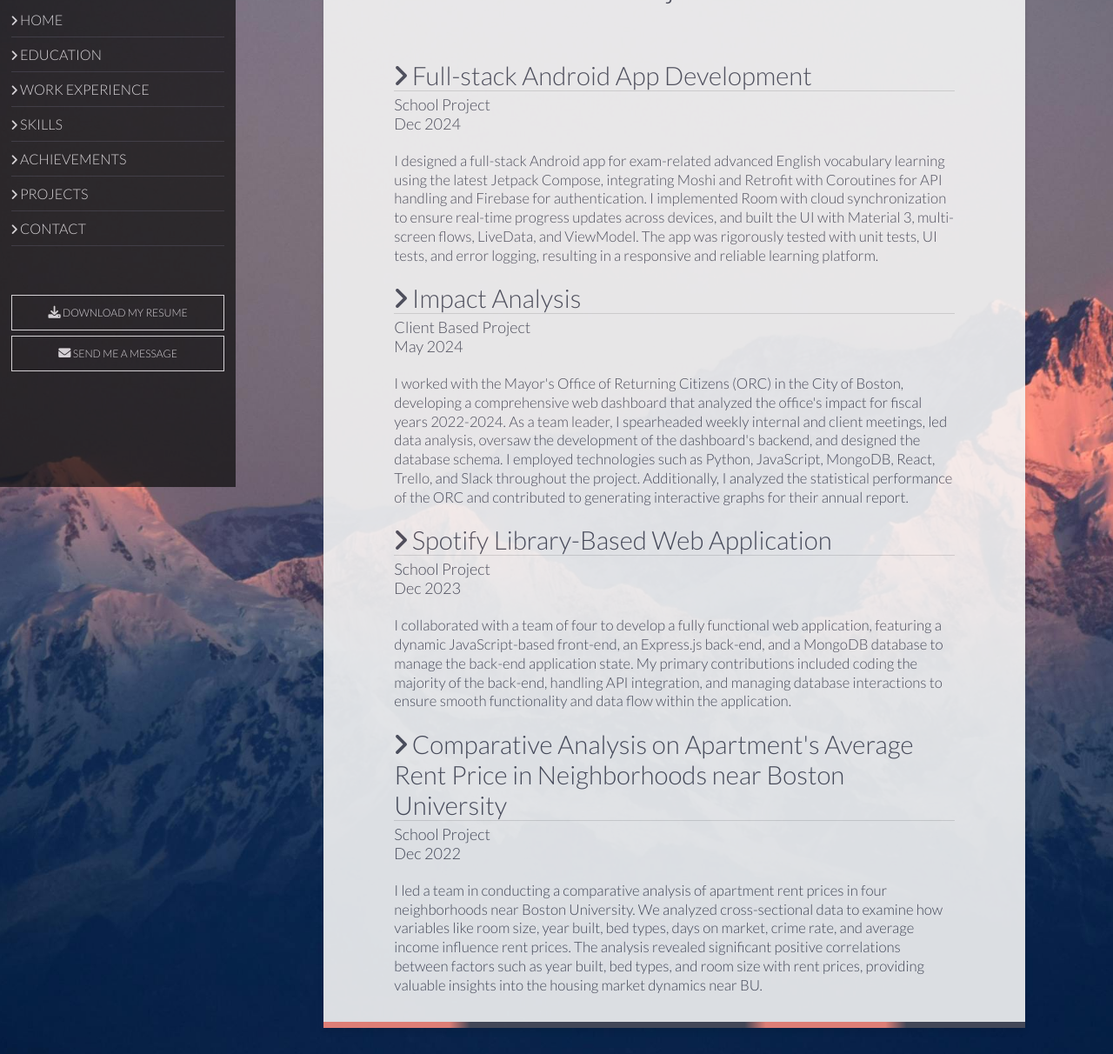
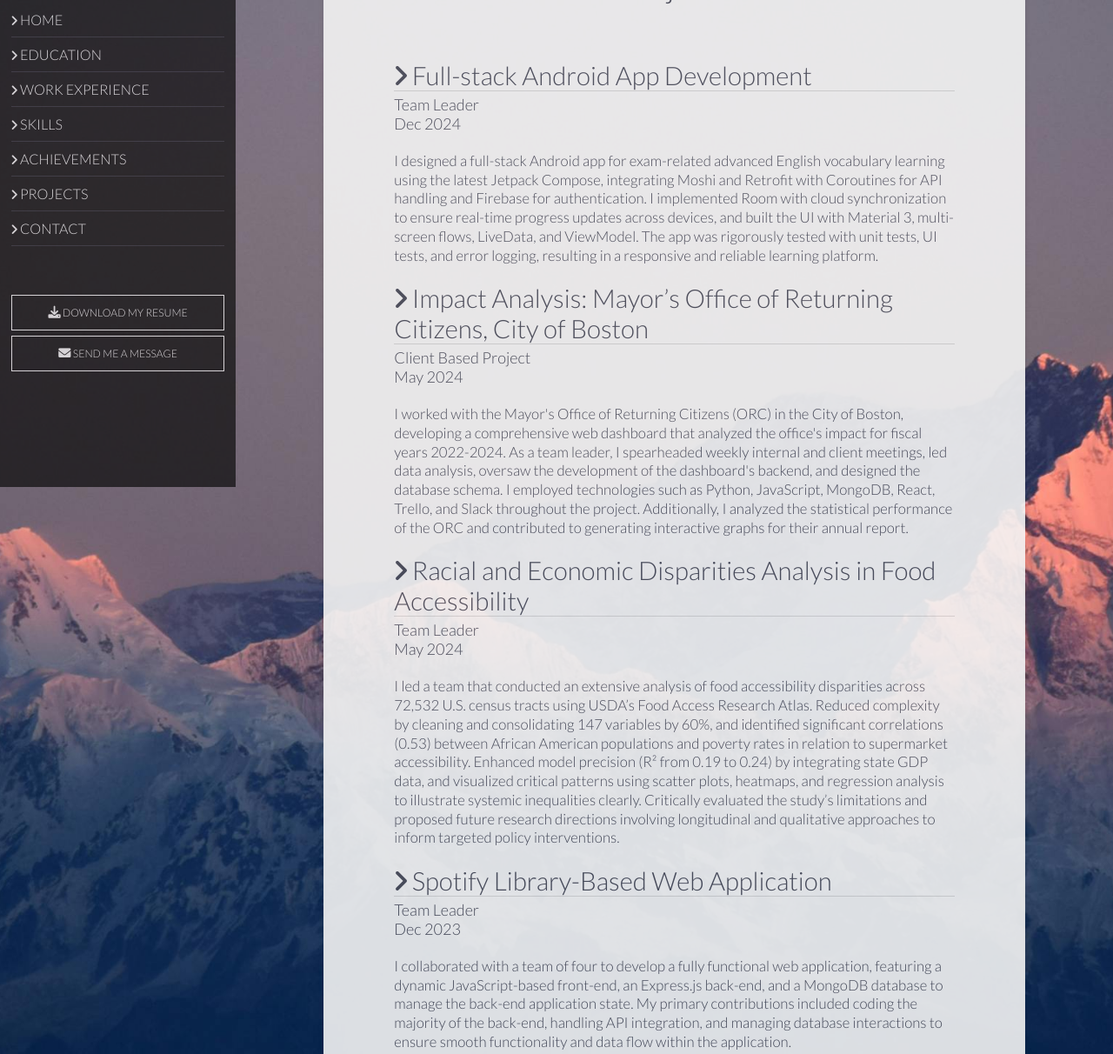
Before and after one commit to JackMuuu/Personal-Resume, a plain HTML site: page projects/projects.html in a window 1280 px wide. Shown: the part 240-1452 px from the top of the page at 87% size. Drawn offline with Linux system fonts and the light colour scheme.

Commit message:
resume,homepage,experience,project,skills updated

```diff
--- a/achievements/achievements.css
+++ b/achievements/achievements.css
@@ -4,6 +4,8 @@
 }
 
 /* The overall body part */
+/* adjust the height here to increase the length of the page */
+/* You should increase the height of "body", "main", ".content-body" together to increase the length of the main section */
 body {
     font-family: Arial, Lato, Calibri, sans-serif;
     margin: 0;
--- a/contact/contact.css
+++ b/contact/contact.css
@@ -4,6 +4,8 @@
 }
 
 /* The overall body part */
+/* adjust the height here to increase the length of the page */
+/* You should increase the height of "body", "main", ".content-body" together to increase the length of the main section */
 body {
     font-family: Arial, Lato, Calibri, sans-serif;
     margin: 0;
--- a/credits/credits.css
+++ b/credits/credits.css
@@ -4,6 +4,8 @@
 }
 
 /* The overall body part */
+/* adjust the height here to increase the length of the page */
+/* You should increase the height of "body", "main", ".content-body" together to increase the length of the main section */
 body {
     font-family: Arial, Lato, Calibri, sans-serif;
     margin: 0;
--- a/css/index.css
+++ b/css/index.css
@@ -4,6 +4,8 @@
 }
 
 /* The overall body part */
+/* adjust the height here to increase the length of the page */
+/* You should increase the height of "body", "main", ".content-body" together to increase the length of the main section */
 body {
     font-family: Arial, Lato, Calibri, sans-serif;
     margin: 0;
--- a/education/education.css
+++ b/education/education.css
@@ -4,6 +4,8 @@
 }
 
 /* The overall body part */
+/* adjust the height here to increase the length of the page */
+/* You should increase the height of "body", "main", ".content-body" together to increase the length of the main section */
 body {
     font-family: Arial, Lato, Calibri, sans-serif;
     margin: 0;
--- a/experiences/experiences.css
+++ b/experiences/experiences.css
@@ -4,6 +4,8 @@
 }
 
 /* The overall body part */
+/* adjust the height here to increase the length of the page */
+/* You should increase the height of "body", "main", ".content-body" together to increase the length of the main section */
 body {
     font-family: Arial, Lato, Calibri, sans-serif;
     margin: 0;
@@ -12,7 +14,7 @@ body {
     background-size:cover;
     background-position: center;
     background-repeat: no-repeat;
-    height: calc(160vh + 25vw + 65px);
+    height: calc(100vh + 25vw + 65px);
     position:relative;
 }
 
@@ -130,7 +132,7 @@ nav ul li a {
 /* Main content for laptop and larger screens */
 main {
     /* padding: 20px; */
-    height: calc(160vh + 25vw);
+    height: calc(100vh + 25vw);
     position: relative;
     flex-grow:1;
     margin-top: 65px;
@@ -148,13 +150,13 @@ main {
 .content-body {
     width: 80%;
     max-width: 1500px;
-    height: calc(160vh + 25vw);
+    height: calc(100vh + 25vw);
     background-color: #f4f4f4;
     color: #4A4C5A;
     box-shadow: 0 4px 8px rgba(0, 0, 0, 0.1);
     padding: 20px;
     text-align: center;
-    margin-top: calc(22px + 0.5vh + 0.5vw);
+    margin-top: calc(22px + 1vh + 1vw);
     margin-bottom: calc(62px + 1vh + 1vw);
     opacity: 90%;
 
--- a/home/home.css
+++ b/home/home.css
@@ -4,6 +4,8 @@
 }
 
 /* The overall body part */
+/* adjust the height here to increase the length of the page */
+/* You should increase the height of "body", "main", ".content-body" together to increase the length of the main section */
 body {
     font-family: Arial, Lato, Calibri, sans-serif;
     margin: 0;
--- a/projects/projects.css
+++ b/projects/projects.css
@@ -4,6 +4,8 @@
 }
 
 /* The overall body part */
+/* adjust the height here to increase the length of the page */
+/* You should increase the height of "body", "main", ".content-body" together to increase the length of the main section */
 body {
     font-family: Arial, Lato, Calibri, sans-serif;
     margin: 0;
@@ -12,7 +14,7 @@ body {
     background-size:cover;
     background-position: center;
     background-repeat: no-repeat;
-    height: calc(140vh + 25vw + 65px);
+    height: calc(160vh + 25vw + 65px);
     position:relative;
 }
 
@@ -125,10 +127,11 @@ nav ul li a {
 }
 
 
-/* Main content for laptop and larger screens */
+/* Main content section (with white background) for laptop and larger screens */
+/* Change the height here can increase the height of the main section block */
 main {
     /* padding: 20px; */
-    height: calc(140vh + 25vw);
+    height: calc(160vh + 25vw);
     position: relative;
     flex-grow:1;
     margin-top: 65px;
@@ -142,11 +145,12 @@ main {
 
 }
 
-/* large section */
+/* main large section with white background */
+/* the height should stay the same as the height above */
 .content-body {
     width: 80%;
     max-width: 1500px;
-    height: calc(140vh + 25vw);
+    height: calc(160vh + 25vw);
     background-color: #f4f4f4;
     color: #4A4C5A;
     box-shadow: 0 4px 8px rgba(0, 0, 0, 0.1);
--- a/projects/projects.html
+++ b/projects/projects.html
@@ -45,28 +45,35 @@
                 <h2>Projects</h2>
 
                 <h3><i style='font-size:calc(0.8vh + 1.8vw)' class='fas'>&#xf105;</i> Full-stack Android App Development</h3>
-                <h4>School Project</h4>
+                <h4>Team Leader</h4>
                 <h4>Dec 2024</h4>
                 <p>
                     I designed a full-stack Android app for exam-related advanced English vocabulary learning using the latest Jetpack Compose, integrating Moshi and Retrofit with Coroutines for API handling and Firebase for authentication. I implemented Room with cloud synchronization to ensure real-time progress updates across devices, and built the UI with Material 3, multi-screen flows, LiveData, and ViewModel. The app was rigorously tested with unit tests, UI tests, and error logging, resulting in a responsive and reliable learning platform.
                 </p>
 
-                <h3><i style='font-size:calc(0.8vh + 1.8vw)' class='fas'>&#xf105;</i> Impact Analysis</h3>
+                <h3><i style='font-size:calc(0.8vh + 1.8vw)' class='fas'>&#xf105;</i> Impact Analysis: Mayor’s Office of Returning Citizens, City of Boston</h3>
                 <h4>Client Based Project</h4>
                 <h4>May 2024</h4>
                 <p>
                     I worked with the Mayor's Office of Returning Citizens (ORC) in the City of Boston, developing a comprehensive web dashboard that analyzed the office's impact for fiscal years 2022-2024. As a team leader, I spearheaded weekly internal and client meetings, led data analysis, oversaw the development of the dashboard's backend, and designed the database schema. I employed technologies such as Python, JavaScript, MongoDB, React, Trello, and Slack throughout the project. Additionally, I analyzed the statistical performance of the ORC and contributed to generating interactive graphs for their annual report.
                 </p>
 
+                <h3><i style='font-size:calc(0.8vh + 1.8vw)' class='fas'>&#xf105;</i> Racial and Economic Disparities Analysis in Food Accessibility</h3>
+                <h4>Team Leader</h4>
+                <h4>May 2024</h4>
+                <p>
+                    I led a team that conducted an extensive analysis of food accessibility disparities across 72,532 U.S. census tracts using USDA’s Food Access Research Atlas. Reduced complexity by cleaning and consolidating 147 variables by 60%, and identified significant correlations (0.53) between African American populations and poverty rates in relation to supermarket accessibility. Enhanced model precision (R² from 0.19 to 0.24) by integrating state GDP data, and visualized critical patterns using scatter plots, heatmaps, and regression analysis to illustrate systemic inequalities clearly. Critically evaluated the study’s limitations and proposed future research directions involving longitudinal and qualitative approaches to inform targeted policy interventions.
+                </p>
+
                 <h3><i style='font-size:calc(0.8vh + 1.8vw)' class='fas'>&#xf105;</i> Spotify Library-Based Web Application</h3>
-                <h4>School Project</h4>
+                <h4>Team Leader</h4>
                 <h4>Dec 2023</h4>
                 <p>
                     I collaborated with a team of four to develop a fully functional web application, featuring a dynamic JavaScript-based front-end, an Express.js back-end, and a MongoDB database to manage the back-end application state. My primary contributions included coding the majority of the back-end, handling API integration, and managing database interactions to ensure smooth functionality and data flow within the application.
                 </p>
 
-                <h3><i style='font-size:calc(0.8vh + 1.8vw)' class='fas'>&#xf105;</i> Comparative Analysis on Apartment's Average Rent Price in Neighborhoods near Boston University</h3>
-                <h4>School Project</h4>
+                <h3><i style='font-size:calc(0.8vh + 1.8vw)' class='fas'>&#xf105;</i> Comparative Rent Price Analysis Across BU Neighborhoods</h3>
+                <h4>Team Leader</h4>
                 <h4>Dec 2022</h4>
                 <p>
                     I led a team in conducting a comparative analysis of apartment rent prices in four neighborhoods near Boston University. We analyzed cross-sectional data to examine how variables like room size, year built, bed types, days on market, crime rate, and average income influence rent prices. The analysis revealed significant positive correlations between factors such as year built, bed types, and room size with rent prices, providing valuable insights into the housing market dynamics near BU.
--- a/skills/skills.css
+++ b/skills/skills.css
@@ -4,6 +4,8 @@
 }
 
 /* The overall body part */
+/* adjust the height here to increase the length of the page */
+/* You should increase the height of "body", "main", ".content-body" together to increase the length of the main section */
 body {
     font-family: Arial, Lato, Calibri, sans-serif;
     margin: 0;
```
Also changed, not shown: achievements/achievements.html (+2 -1 lines), education/education.html (+1 -1 lines), experiences/experiences.html (+2 -2 lines), index.html (+5 -4 lines), skills/skills.html (+8 -12 lines), 3 other files.
